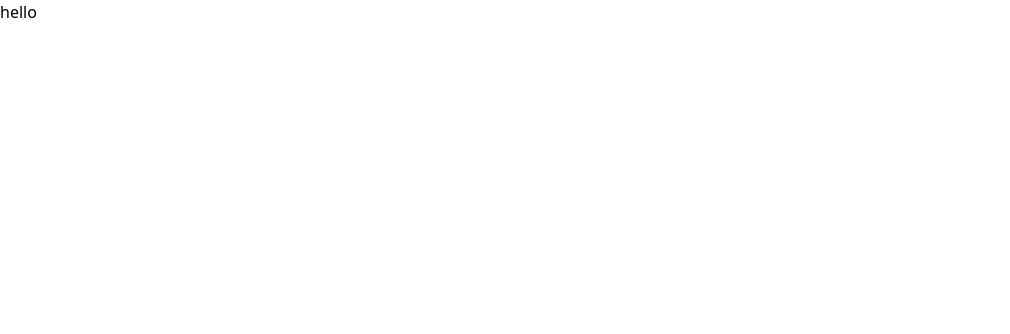
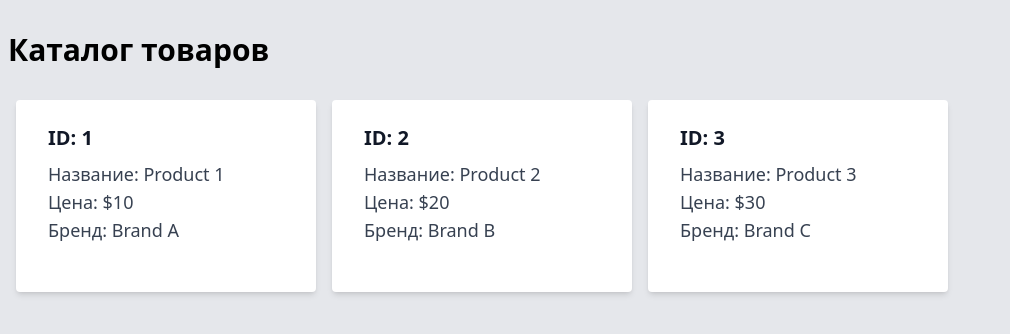
Before and after one commit to Waydj/items-list, a React (Vite) app: page / in a window 1280 px wide. Shown: the top 334 px of the page, without its empty margins (0-1010 px from the left). Built offline with nearby package versions, Linux system fonts and the light colour scheme; no server answers.

Commit message:
add ky, add getTotalCountProducts

```diff
--- a/package.json
+++ b/package.json
@@ -10,6 +10,8 @@
     "preview": "vite preview"
   },
   "dependencies": {
+    "ky": "^1.2.0",
+    "md5": "^2.3.0",
     "react": "^18.2.0",
     "react-dom": "^18.2.0"
   },
--- a/src/App.jsx
+++ b/src/App.jsx
@@ -1,5 +1,34 @@
-function App() {
-  return <div>hello</div>;
-}
+import { useEffect, useState } from "react";
+import ProductList from "./components/ProductList";
+import { getTotalCountProducts } from "./api";
+
+const productsData = [
+  { id: 1, name: "Product 1", price: "$10", brand: "Brand A" },
+  { id: 2, name: "Product 2", price: "$20", brand: "Brand B" },
+  { id: 3, name: "Product 3", price: "$30", brand: "Brand C" },
+];
+
+const App = () => {
+  const [products, setProducts] = useState(productsData);
+  const [currentPage, setCurrentPage] = useState(1);
+  const [totalPages, setTotalPages] = useState(0);
+
+  const getPageCount = async () => {
+    const totalCountProducts = await getTotalCountProducts();
+    setTotalPages(totalCountProducts);
+  };
+
+  useEffect(() => {
+    getPageCount();
+  }, []);
+
+  return (
+    <div className="bg-gray-200 min-h-screen">
+      <div className="py-8">
+        <ProductList products={products} />
+      </div>
+    </div>
+  );
+};
 
 export default App;
--- a/src/api/index.js
+++ b/src/api/index.js
@@ -1,2 +1,33 @@
+import ky from "ky";
+import { generateAuthHeader } from "../utils";
+
 const API_URL = import.meta.env.VITE_API_URL;
-const API_PASSWORD = import.meta.env.VITE_API_PASSWORD;
+export const API_PASSWORD = import.meta.env.VITE_API_PASSWORD;
+
+const pageSize = 50;
+
+export const getTotalCountProducts = async () => {
+  try {
+    const totalCountResponse = await ky.post(API_URL, {
+      json: {
+        action: "get_ids",
+        params: {},
+      },
+      headers: {
+        "X-Auth": generateAuthHeader(),
+      },
+    });
+
+    if (totalCountResponse.ok) {
+      const totalCountData = await totalCountResponse.json();
+      const totalCount = totalCountData.result.length;
+
+      return Math.ceil(totalCount / pageSize);
+    } else {
+      throw new Error("Ошибка при получении общего числа продуктов");
+    }
+  } catch (error) {
+    console.error("Ошибка в запросе getTotalCountProducts:", error.message);
+    throw error;
+  }
+};
--- a/src/components/Product.jsx
+++ b/src/components/Product.jsx
@@ -1,5 +1,16 @@
-const Product = () => {
-  return <div>Product</div>;
+const Product = ({ id, name, price, brand }) => {
+  return (
+    <div className="bg-white shadow-md rounded px-4 md:px-8 pt-6 pb-8 mb-4">
+      <div className="mb-4">
+        <div className="text-gray-900 font-bold text-lg md:text-xl mb-2">
+          ID: {id}
+        </div>
+        <div className="text-gray-700 text-base md:text-lg">Название: {name}</div>
+        <div className="text-gray-700 text-base md:text-lg">Цена: {price}</div>
+        <div className="text-gray-700 text-base md:text-lg">Бренд: {brand}</div>
+      </div>
+    </div>
+  );
 };
 
 export default Product;
--- a/src/components/ProductList.jsx
+++ b/src/components/ProductList.jsx
@@ -1,5 +1,22 @@
-const ProductList = () => {
-  return <div>ProductList</div>;
+import Product from "./Product";
+
+const ProductList = ({ products }) => {
+  return (
+    <div className="container mx-auto">
+      <h1 className="text-3xl font-bold mb-8 mx-2">Каталог товаров</h1>
+      <div className="grid grid-cols-1 sm:grid-cols-2 md:grid-cols-3 lg:grid-cols-4 mx-4 gap-4">
+        {products.map((product) => (
+          <Product
+            key={product.id}
+            id={product.id}
+            name={product.name}
+            price={product.price}
+            brand={product.brand}
+          />
+        ))}
+      </div>
+    </div>
+  );
 };
 
 export default ProductList;
--- /dev/null
+++ b/src/utils/index.js
@@ -0,0 +1,9 @@
+import md5 from "md5";
+import { API_PASSWORD } from "../api";
+
+export const generateAuthHeader = () => {
+  const password = API_PASSWORD;
+  const timestamp = new Date().toISOString().slice(0, 10).replace(/-/g, "");
+  const authString = `${password}_${timestamp}`;
+  return md5(authString);
+};
```
Also changed, not shown: 1 other file (tests, documents, lock files or other folders).
